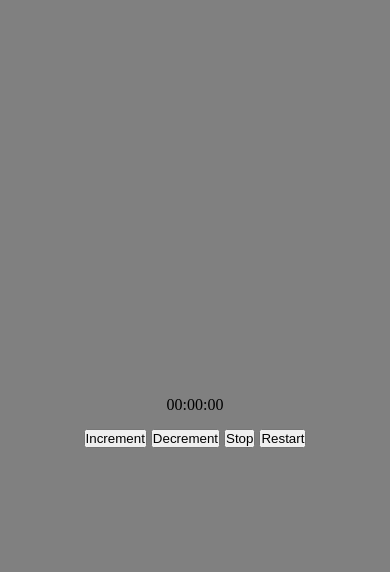
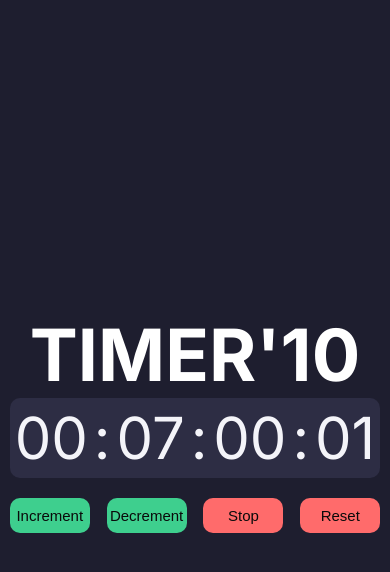
Before and after one commit to pedropalmarella/timer, a plain HTML site: page index.html in a window 390 px wide. Both pictures are taken after a click on the button "Increment". Drawn offline with Linux system fonts and the light colour scheme.

Commit message:
Base code

```diff
--- a/index.html
+++ b/index.html
@@ -1,25 +1,33 @@
 <!DOCTYPE html>
 <html lang="en">
+
 <head>
   <meta charset="UTF-8">
   <meta name="viewport" content="width=device-width, initial-scale=1.0">
+  <link rel="preconnect" href="https://fonts.googleapis.com">
+<link rel="preconnect" href="https://fonts.gstatic.com" crossorigin>
+<link href="https://fonts.googleapis.com/css2?family=Inter:ital,opsz,wght@0,14..32,100..900;1,14..32,100..900&display=swap" rel="stylesheet">
   <link href="style.css" rel="stylesheet">
   <title>TIMER</title>
 </head>
+
 <body>
   <div id="app-container">
+    <h1>TIMER'10</h1>
     <div id="timer-container">
       <p id="hours">00</p>:
       <p id="minutes">00</p>:
-      <p id="seconds">00</p>
+      <p id="seconds">00</p>:
+      <p id="miliseconds">00</p>
     </div>
     <div id="btn-container">
-      <button id="increment" onclick="control()">Increment</button>
-      <button id="decrement">Decrement</button>
-      <button id="stop">Stop</button>
-      <button id="restart">Restart</button>
+      <button id="increment" onclick="control(1)">Increment</button>
+      <button id="decrement" onclick="control(2)">Decrement</button>
+      <button id="stop" onclick="control(3)">Stop</button>
+      <button id="reset" onclick="control(4)">Reset</button>
     </div>
   </div>
   <script src="script.js"></script>
 </body>
+
 </html>
--- a/script.js
+++ b/script.js
@@ -1,38 +1,85 @@
 let timer = [];
-let btnOption;
+let miliseconds = document.querySelector("#miliseconds");
 let seconds = document.querySelector("#seconds");
 let minutes = document.querySelector("#minutes");
 let hours = document.querySelector("#hours");
-timer[0] = parseInt(seconds.textContent);
-timer[1] = parseInt(minutes.textContent);
-timer[2] = parseInt(hours.textContent);
+timer[0] = parseInt(miliseconds.textContent);
+timer[1] = parseInt(seconds.textContent);
+timer[2] = parseInt(minutes.textContent);
+timer[3] = parseInt(hours.textContent);
+const intervalTime = 1;
+let idInterval;
 
+function control(option) {
+  //Restat the interval always when a action is exec
+  clearInterval(idInterval); // Clear the interval
+  idInterval = setInterval(() => control(option), intervalTime); //Restart the interval
 
-
-function control() {
-  if (btnOption == 1) {
+  if (option == 1) {
     increment();
   }
-  else if (btnOption == 1) {
-    // decrement();
+  else if (option == 2) {
+    decrement();
+  }
+  else if (option == 3) {
+    stop();
+  }
+  else if (option == 4) {
+    reset();
   }
 }
 
 function increment() {
-  btnOption = 1;
   timer[0]++;
-  if (timer[0] >= 5) {
+  if (timer[0] >= 10) {
     timer[0] = 0;
     timer[1]++;
   }
-  if (timer[1] >= 5) {
+  if (timer[1] >= 10) {
     timer[1] = 0;
     timer[2]++;
   }
-  seconds.innerHTML = timer[0];
-  minutes.innerHTML = timer[1];
-  hours.innerHTML = timer[2];
+  if (timer[2] >= 10) {
+    timer[2] = 0;
+    timer[3]++;
+  }
+  updateDisplay();
 }
 
+function decrement() {
+  if (timer[0] !== 0 || timer[1] !== 0 || timer[2] !== 0 || timer[3] !== 0) {
+    timer[0]--;
+    if (timer[0] < 0) {
+      timer[0] = 10;
+      timer[1]--;
+    }
+    if (timer[1] < 0) {
+      timer[1] = 10;
+      timer[2]--;
+    }
+    if (timer[2] < 0) {
+      timer[2] = 10;
+      timer[3]--;
+    }
+    if (timer[3] < 0) {
+      timer[3] = 0;
+    }
+    updateDisplay();
+  }
+}
 
-setInterval(control, 1000);
+function stop() {
+  clearInterval(idInterval);
+}
+
+function reset() {
+  timer.splice(0, 4, 0, 0, 0, 0);
+  updateDisplay();
+}
+
+function updateDisplay() {
+  miliseconds.innerHTML = timer[0].toString().padStart(2, "0")
+  seconds.innerHTML = timer[1].toString().padStart(2, "0");
+  minutes.innerHTML = timer[2].toString().padStart(2, "0");
+  hours.innerHTML = timer[3].toString().padStart(2, "0");
+}
--- a/style.css
+++ b/style.css
@@ -4,11 +4,14 @@
   box-sizing: border-box;
 }
 
-
 body {
-  background-color: grey;
+  background-color: #1E1E2F;
+  color: #FFF;
   width: 100%;
   height: 100vh;
+  font-size: 64px;
+  user-select: none;
+  font-family: "Inter", sans-serif;
 }
 
 #app-container {
@@ -21,7 +24,111 @@ body {
 }
 
 #timer-container {
+  min-width: 100%;
+  padding: 10px;
   display: flex;
   flex-direction: row;
-  margin-bottom: 15px;
+  justify-content: center;
+  margin: 0 auto 20px auto;
+  background-color: #2D2D44;
+  border-radius: 10px;
+  color: #F4F4F9;
 }
+
+#btn-container {
+  display: flex;
+  flex-direction: row;
+  justify-content: center;
+  align-items: center;
+  text-align: center;
+  gap: 15px;
+}
+
+button {
+  border-style: none;
+  font-size: 32px;
+  height: 45px;
+  min-width: 200px;
+  max-width: 200px;
+  cursor: cell;
+  border-radius: 10px;
+  transition: transform 0.2s ease-in-out;
+}
+
+#increment,
+#decrement {
+  background-color: #3ECF8E;
+  color: #0A0A0A;
+}
+
+#stop,
+#reset {
+  background-color: #FF6B6B;
+  color: #0A0A0A;
+}
+
+#increment:hover,
+#decrement:hover,
+#stop:hover,
+#reset:hover {
+  transform: scale(1.1);
+}
+
+@media (max-width: 810px) {
+  h1 {
+    font-size: 110px;
+  }
+
+  #timer-container {
+    font-size: 110px;
+    width: 90%;
+    min-width: 250px;
+    flex-direction: row;
+    justify-content: space-between;
+    align-items: center;
+    padding: 5px;
+  }
+
+  #btn-container {
+    width: 90%;
+    flex-direction: row;
+    justify-content: space-between;
+    gap: 10px;
+  }
+
+  button {
+    font-size: 24px;
+    height: 40px;
+    min-width: 150px;
+    max-width: 150px;
+  }
+}
+
+@media (max-width: 480px) {
+  h1 {
+    font-size: 72px;
+  }
+
+  #timer-container {
+    font-size: 58px;
+    width: 95%;
+    min-width: 200px;
+    padding: 5px;
+    flex-direction: row;
+    justify-content: space-between;
+  }
+
+  #btn-container {
+    width: 95%;
+    flex-direction: row;
+    justify-content: space-between;
+    gap: 5px;
+  }
+
+  button {
+    font-size: 15px;
+    height: 35px;
+    min-width: 80px;
+    max-width: 120px;
+  }
+}
```
